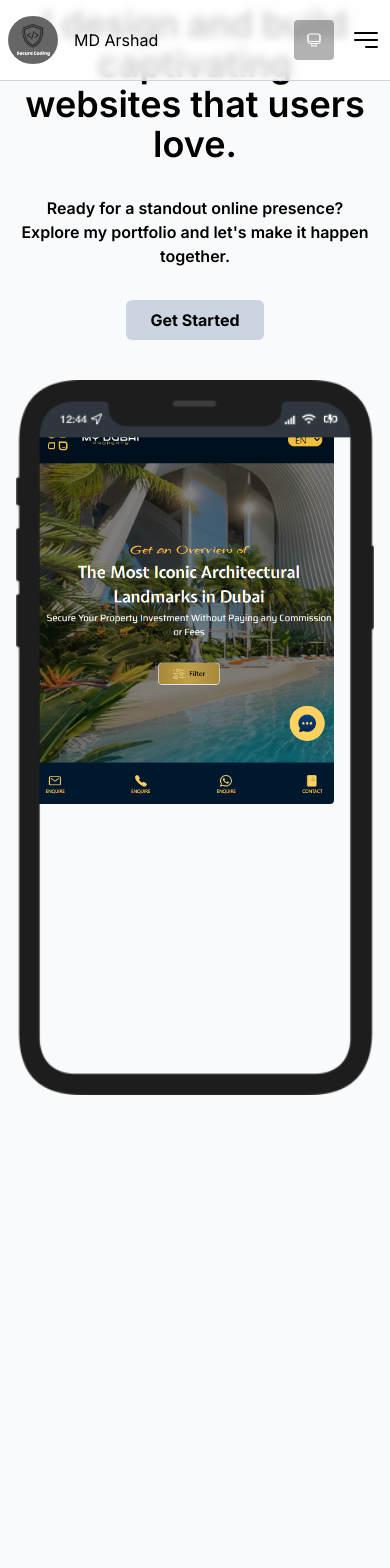
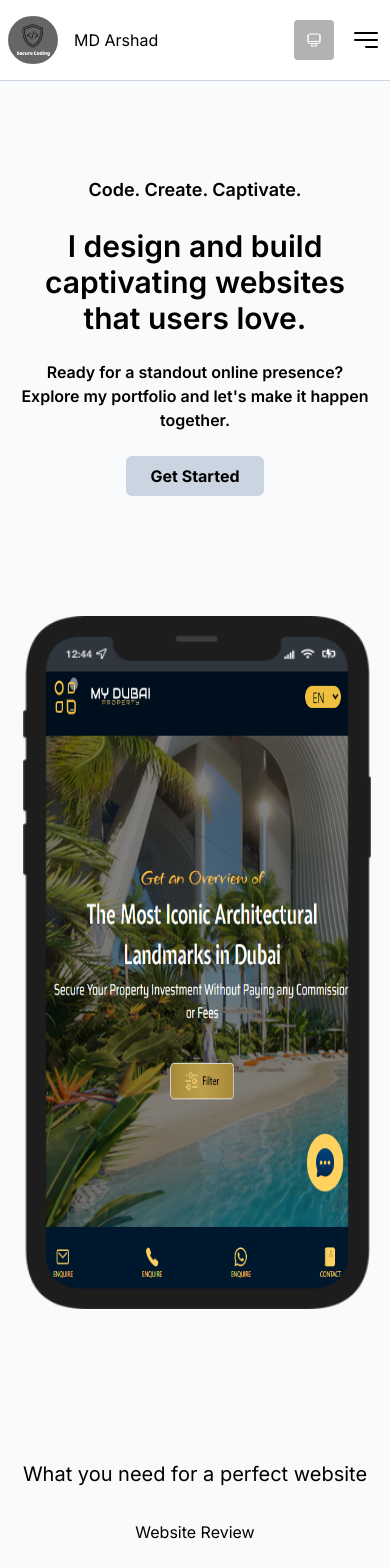
Before and after one commit to ArshadChowdhury/portfolio-site, a Next.js app: page / in a window 390 px wide. Shown: the top 1568 px of the page. Before the commit the page ends 1224 px from the top, so only its background shows below. Built offline with nearby package versions, Linux system fonts and the light colour scheme.

Commit message:
Adding new sections under the slider section

```diff
--- a/app/page.tsx
+++ b/app/page.tsx
@@ -114,22 +114,28 @@ export default function Home() {
     // </main>
     // <h1>Hey</h1>
     <section className="h-screen">
-      <div className="flex flex-col gap-8 h-[340px] lg:h-[540px] justify-end items-center mb-10 xl:mb-20">
-        <h3 className="font-semibold text-xl lg:text-2xl">
+      <div className="flex flex-col gap-6 h-[30rem] justify-center items-center mt-24 mb-10">
+        <h3 className="font-semibold text-lg lg:text-2xl">
           Code. Create. Captivate.
         </h3>
-        <h1 className="font-semibold text-4xl lg:text-6xl w-full lg:w-1/2 text-center">
+        <h1 className="font-semibold text-3xl lg:text-6xl w-full xl:w-1/2 text-center">
           I design and build captivating websites that users love.
         </h1>
         <h4 className="font-semibold text-md lg:text-xl break-words text-center lg:text-left">
           Ready for a standout online presence? Explore my portfolio and
           let&apos;s make it happen together.
         </h4>
-        <button className="font-bold bg-slate-300 dark:bg-slate-100 px-6 py-2 rounded-md text-black hover:transform hover:scale-[115%] dark:hover:bg-violet-500 hover:bg-slate-500">
+        <button className="font-bold bg-slate-300 dark:bg-slate-100 px-6 py-2 rounded-md text-black hover:transform hover:scale-[115%]">
           Get Started{" "}
         </button>
       </div>
       <HomePageSlider />
+      <div className="h-screen flex flex-col gap-8 items-center">
+        <h1 className="text-xl lg:text-5xl text-center">
+          What you need for a perfect website
+        </h1>
+        <div>Website Review</div>
+      </div>
     </section>
   );
 }
--- a/components/HomePageSlider.tsx
+++ b/components/HomePageSlider.tsx
@@ -31,8 +31,8 @@ const HomePageSlider = () => {
   }, []);
 
   return (
-    <div className="h-full w-full flex justify-center fadeContainer">
-      <div className="xl:bg-[url('/mac_frame.png')] bg-no-repeat xl:w-full z-10 xl:ml-[4%] fadeIn">
+    <div className="h-full w-full flex justify-center">
+      <div className="xl:bg-[url('/mac_frame.png')] bg-no-repeat bg-none w-full z-10 ml-[3%] mb-20">
         <div className="w-full relative">
           <Image
             src={imageSourcesDesktop[currentImageIndex]}
@@ -41,19 +41,19 @@ const HomePageSlider = () => {
             className="hidden xl:block absolute h-[598px] top-[28px] left-[128px] rounded"
             alt="macbook-xl-image"
           />
-          <div className="xl:absolute -left-6 top-32">
+          <div className="absolute -left-[1%] top-0 xl:top-32 w-full flex justify-center xl:w-[25%]">
             <Image
               src={"/iphone_frame.png"}
               height={400}
               width={480}
-              className="xl:w-full relative z-50"
+              className="w-full md:w-[40%] xl:w-full relative z-50"
               alt="iphone-lg-frame"
             />
             <Image
               src={imageSourcesMobile[currentImageIndex]}
               height={300}
               width={300}
-              className="absolute left-[18px] top-9 max-w-full h-auto xl:max-w-[88%] xl:h-[550px] rounded"
+              className="absolute left-[5%] md:left-[32.5%] xl:left-[6%] top-[6%] w-[90%] md:w-[35%] xl:w-[88%] h-[92%] rounded"
               alt="iphone-lg-image"
             />
           </div>
--- a/components/NavBar.tsx
+++ b/components/NavBar.tsx
@@ -8,7 +8,7 @@ const linkStyles =
 
 const NavBar = () => {
   return (
-    <nav className="bg-white/80 backdrop-blur-sm dark:bg-slate-900/20 dark:text-gray-50 dark:ring-slate-800/80 px-2 w-full py-4 fixed top-0 left-0 ring-1 ring-slate-300 z-50">
+    <nav className="bg-white/90 backdrop-blur-sm dark:bg-slate-900/20 dark:text-gray-50 dark:ring-slate-800/80 px-2 w-full py-4 fixed top-0 left-0 ring-1 ring-slate-300 z-50">
       <div className="flex items-center justify-between max-w-7xl mx-auto">
         <Link href="/" className="flex items-center gap-4">
           <Image
```
